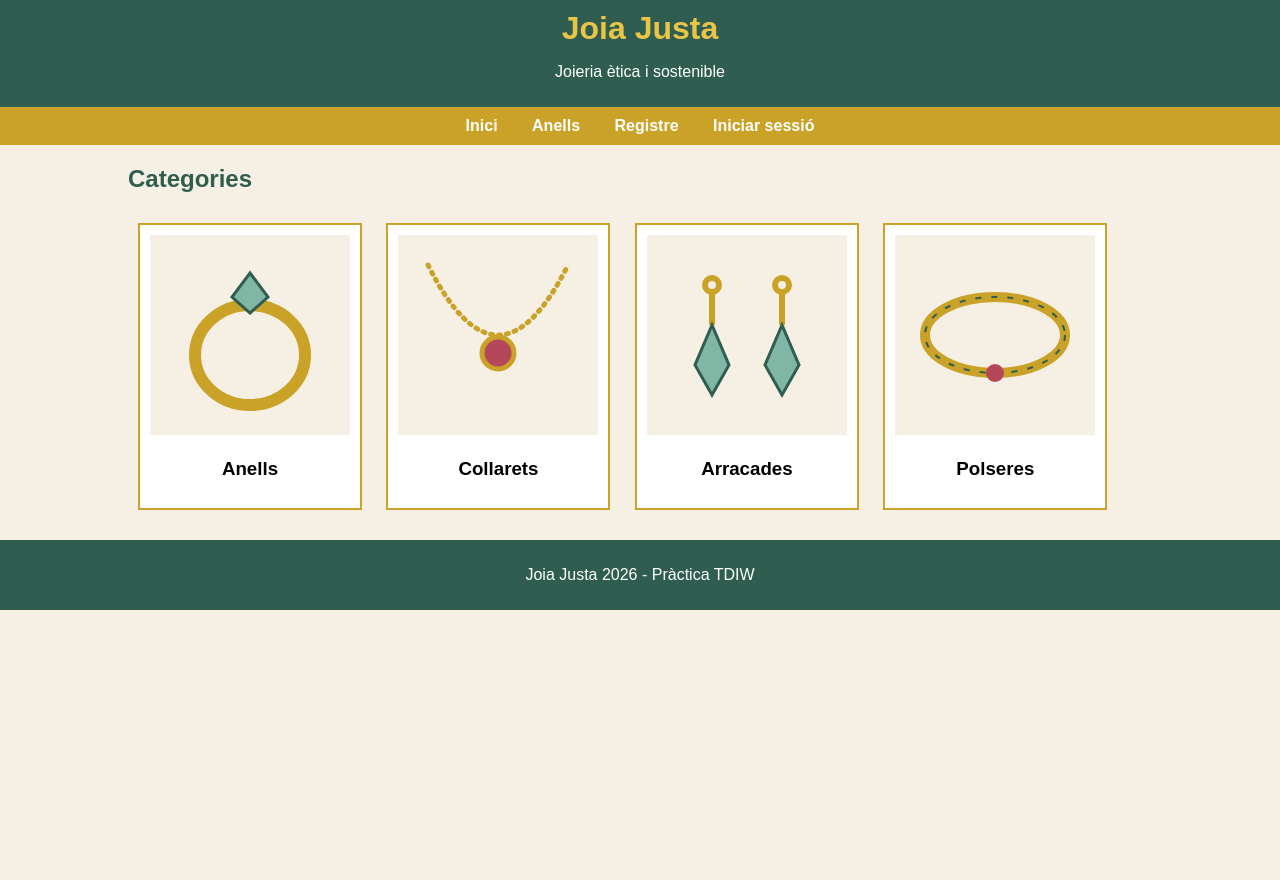
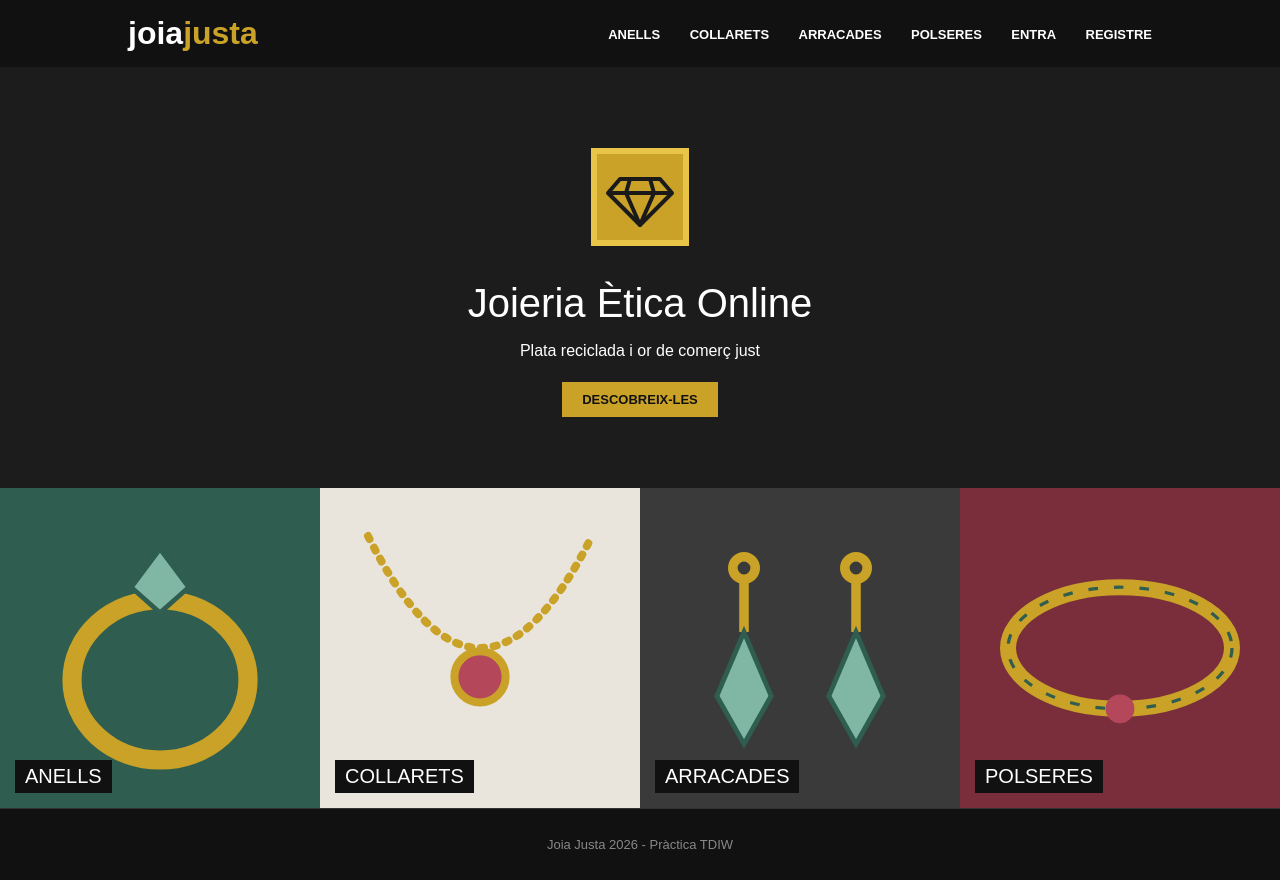
Before and after one commit to DRodriguezArenas/PracsTDIW, a PHP site: page / in a window 1280 px wide. Before the commit the page ends 610 px from the top, so only its background shows below. Run offline with PHP 8.4, Linux system fonts and the light colour scheme.

Commit message:
Nou disseny fosc: capçalera amb menú, portada i franja de categories
Co-Authored-By: Claude Opus 5.5 <noreply@anthropic.com>
Claude-Session: https://claude.ai/code/session_013S4gJRChbbLaDF7zbPrc7A

```diff
--- a/css/estils.css
+++ b/css/estils.css
@@ -1,102 +1,199 @@
 body {
     margin: 0;
     font-family: Arial, sans-serif;
-    background-color: #f6efe3;
+    background-color: #111111;
+    color: white;
 }
 
-header {
-    background-color: #2f5d50;
+a {
     color: white;
-    text-align: center;
-    padding: 10px;
+    text-decoration: none;
 }
 
-header h1 {
-    margin: 0;
-    color: #e8c547;
+/* Capçalera */
+
+header {
+    display: flex;
+    justify-content: space-between;
+    align-items: center;
+    padding: 15px 10%;
+    background-color: #111111;
 }
 
-nav {
-    background-color: #c9a227;
-    text-align: center;
-    padding: 10px;
+.logo {
+    font-size: 32px;
+    font-weight: bold;
+}
+
+.logo span {
+    color: #c9a227;
 }
 
 nav a {
-    color: white;
-    text-decoration: none;
-    margin: 0 15px;
+    margin-left: 25px;
+    font-size: 13px;
     font-weight: bold;
+    text-transform: uppercase;
 }
 
 nav a:hover {
-    text-decoration: underline;
+    color: #c9a227;
 }
+
+/* Portada */
+
+.portada {
+    background-color: #1c1c1c;
+    text-align: center;
+    padding: 80px 20px;
+}
+
+.portada img {
+    width: 100px;
+}
+
+.portada h1 {
+    font-weight: normal;
+    font-size: 40px;
+    margin: 30px 0 10px;
+}
+
+.portada p {
+    margin-bottom: 30px;
+}
+
+.boto {
+    background-color: #c9a227;
+    color: #111111;
+    padding: 10px 20px;
+    font-size: 13px;
+    font-weight: bold;
+    text-transform: uppercase;
+    border: none;
+    cursor: pointer;
+}
+
+.boto:hover {
+    background-color: #e8c547;
+}
+
+/* Franja de categories */
+
+.categories {
+    display: flex;
+}
+
+.categoria {
+    width: 25%;
+    position: relative;
+}
+
+.categoria img {
+    width: 100%;
+    display: block;
+}
+
+.categoria span {
+    position: absolute;
+    bottom: 15px;
+    left: 15px;
+    font-size: 20px;
+    text-transform: uppercase;
+    background-color: #111111;
+    padding: 5px 10px;
+}
+
+.categoria:hover img {
+    opacity: 0.7;
+}
+
+/* Pàgines interiors */
 
 main {
     width: 80%;
-    margin: 20px auto;
+    margin: 30px auto;
 }
 
 h2 {
-    color: #2f5d50;
+    color: #c9a227;
+    font-weight: normal;
+    text-transform: uppercase;
+}
+
+.productes {
+    display: flex;
+    gap: 20px;
 }
 
 .caixa {
-    display: inline-block;
-    width: 200px;
-    margin: 10px;
-    padding: 10px;
-    background-color: white;
-    border: 2px solid #c9a227;
+    width: 25%;
+    background-color: #1c1c1c;
     text-align: center;
+    padding-bottom: 10px;
 }
 
 .caixa img {
     width: 100%;
 }
 
-.foto {
-    width: 300px;
-    float: left;
-    margin-right: 20px;
-    border: 2px solid #c9a227;
+.caixa p {
+    color: #c9a227;
 }
 
 .detall {
-    overflow: hidden;
+    display: flex;
+    gap: 30px;
 }
 
+.detall img {
+    width: 350px;
+}
+
+.preu {
+    font-size: 28px;
+    color: #c9a227;
+}
+
+/* Formularis */
+
 .formulari {
-    width: 300px;
-    background-color: white;
-    padding: 20px;
-    border: 2px solid #c9a227;
+    width: 320px;
+    margin: 0 auto;
+    background-color: #1c1c1c;
+    padding: 20px 30px 30px;
 }
 
 .formulari label {
     display: block;
-    margin-top: 10px;
+    margin-top: 12px;
+    font-size: 14px;
 }
 
 .formulari input {
     width: 100%;
-    padding: 5px;
+    padding: 8px;
     box-sizing: border-box;
+    background-color: #2a2a2a;
+    color: white;
+    border: 1px solid #444444;
 }
 
-button {
-    margin-top: 15px;
-    padding: 8px 15px;
-    background-color: #2f5d50;
-    color: white;
-    border: none;
-    cursor: pointer;
+.formulari .boto {
+    width: 100%;
+    margin-top: 20px;
 }
 
+input[type="number"] {
+    width: 60px;
+    padding: 5px;
+}
+
+/* Peu */
+
 footer {
-    background-color: #2f5d50;
-    color: white;
     text-align: center;
-    padding: 10px;
+    padding: 15px;
+    font-size: 13px;
+    color: #888888;
+    border-top: 1px solid #333333;
 }
--- a/index.html
+++ b/index.html
@@ -8,40 +8,43 @@
 <body>
 
 <header>
-    <h1>Joia Justa</h1>
-    <p>Joieria ètica i sostenible</p>
+    <a href="index.html" class="logo">joia<span>justa</span></a>
+
+    <nav>
+        <a href="productes.html">Anells</a>
+        <a href="productes.html">Collarets</a>
+        <a href="productes.html">Arracades</a>
+        <a href="productes.html">Polseres</a>
+        <a href="login.html">Entra</a>
+        <a href="registre.html">Registre</a>
+    </nav>
 </header>
 
-<nav>
-    <a href="index.html">Inici</a>
-    <a href="productes.html">Anells</a>
-    <a href="registre.html">Registre</a>
-    <a href="login.html">Iniciar sessió</a>
-</nav>
+<section class="portada">
+    <img src="img/diamant.svg" alt="Diamant">
+    <h1>Joieria Ètica Online</h1>
+    <p>Plata reciclada i or de comerç just</p>
+    <a href="productes.html" class="boto">Descobreix-les</a>
+</section>
 
-<main>
-    <h2>Categories</h2>
-
-    <div class="caixa">
-        <a href="productes.html"><img src="img/anells.svg" alt="Anells"></a>
-        <h3>Anells</h3>
-    </div>
-
-    <div class="caixa">
-        <a href="productes.html"><img src="img/collarets.svg" alt="Collarets"></a>
-        <h3>Collarets</h3>
-    </div>
-
-    <div class="caixa">
-        <a href="productes.html"><img src="img/arracades.svg" alt="Arracades"></a>
-        <h3>Arracades</h3>
-    </div>
-
-    <div class="caixa">
-        <a href="productes.html"><img src="img/polseres.svg" alt="Polseres"></a>
-        <h3>Polseres</h3>
-    </div>
-</main>
+<section class="categories">
+    <a href="productes.html" class="categoria">
+        <img src="img/anells.svg" alt="Anells">
+        <span>Anells</span>
+    </a>
+    <a href="productes.html" class="categoria">
+        <img src="img/collarets.svg" alt="Collarets">
+        <span>Collarets</span>
+    </a>
+    <a href="productes.html" class="categoria">
+        <img src="img/arracades.svg" alt="Arracades">
+        <span>Arracades</span>
+    </a>
+    <a href="productes.html" class="categoria">
+        <img src="img/polseres.svg" alt="Polseres">
+        <span>Polseres</span>
+    </a>
+</section>
 
 <footer>
     <p>Joia Justa 2026 - Pràctica TDIW</p>
```
Also changed, not shown: login.html (+15 -14 lines), producte.html (+12 -9 lines), productes.html (+9 -5 lines), registre.html (+14 -13 lines), img/anells.svg, img/arracades.svg, img/collarets.svg, img/diamant.svg (added), img/polseres.svg.
